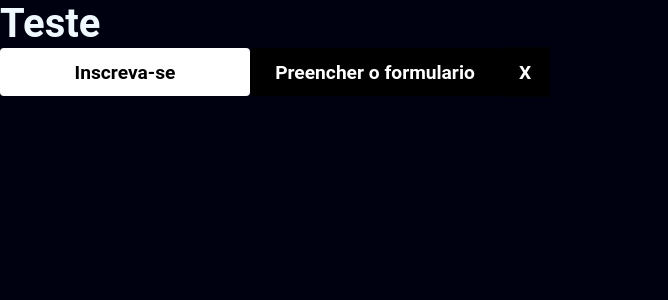
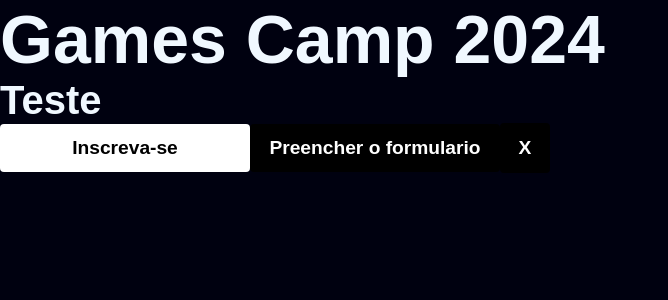
Before and after one commit to Dom-Garotom/GamesCamp-React, a React (Vite) app: page / in a window 1280 px wide. Shown: the top 300 px of the page, without its empty margins (0-668 px from the left). Built offline with nearby package versions, Linux system fonts and the light colour scheme.

Commit message:
feat: crinado o styledComponent do MainTitle

```diff
--- a/src/pages/home.tsx
+++ b/src/pages/home.tsx
@@ -1,8 +1,9 @@
-import { TitleDefault , ButtonDefault , ButtonCTA , ButtonExit} from "../styles/styledComponents"
+import { TitleDefault , MainTitle , ButtonDefault , ButtonCTA , ButtonExit} from "../styles/styledComponents"
 
 export default function Home() {
   return (
     <>
+    <MainTitle>Games Camp 2024</MainTitle>
       <TitleDefault>Teste</TitleDefault>
       <ButtonDefault>Inscreva-se</ButtonDefault>
       <ButtonCTA>Preencher o formulario</ButtonCTA>
--- a/src/styles/globalStyles.tsx
+++ b/src/styles/globalStyles.tsx
@@ -6,7 +6,7 @@ const GlobalStyles = createGlobalStyle`
         border: 0;
         margin: 0;
         box-sizing: border-box;
-        font-family: Roboto, sans-serif;
+        font-family: Poppin , sans-serif;
     }
 
     :root{
--- a/src/styles/styledComponents.tsx
+++ b/src/styles/styledComponents.tsx
@@ -5,6 +5,13 @@ export const TitleDefault = styled.h2`
     color: aliceblue;
 
 `
+
+export const MainTitle = styled.h1`
+    font-size: 4.25rem;
+    color: aliceblue;
+`
+
+
 export const ButtonDefault = styled.button`
     width: 250px;
     height: 48px;
```
